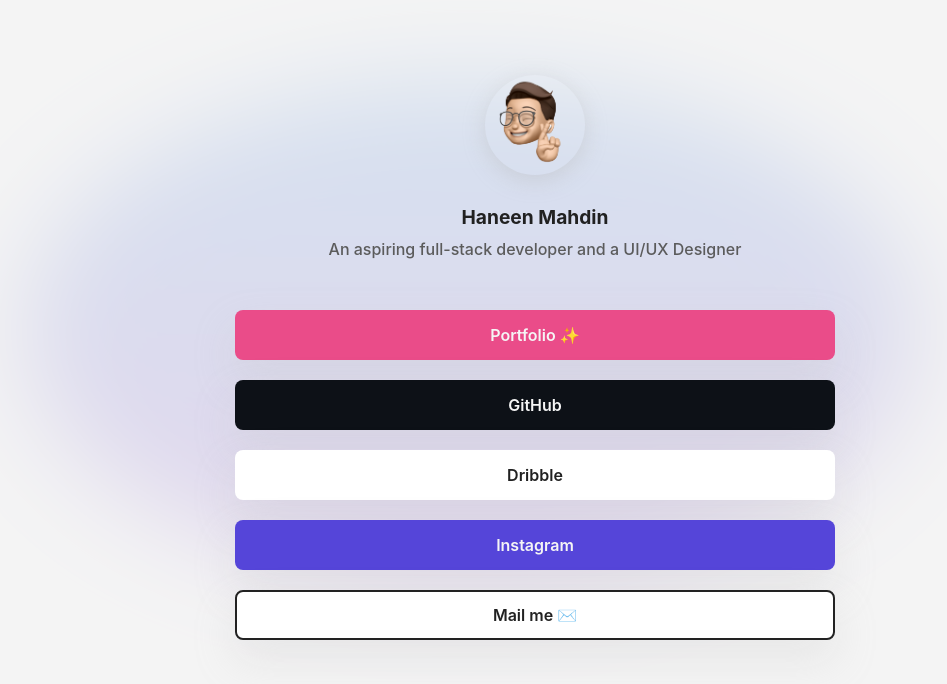
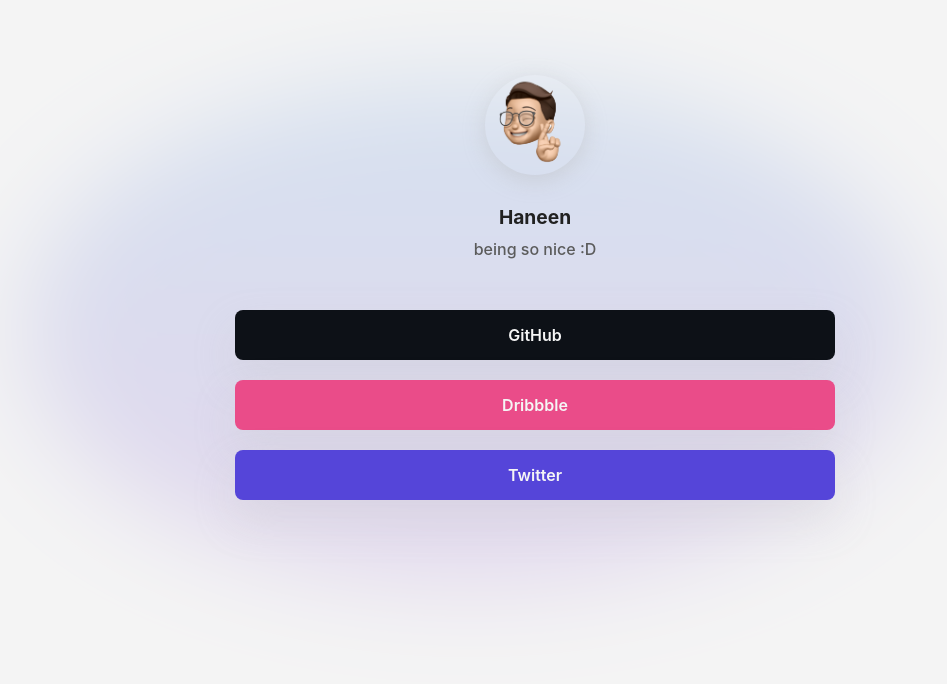
Before and after one commit to haneenmahd/linked, a React (Vite) app: page / in a window 1280 px wide. Shown: the top 684 px of the page, without its empty margins (105-1052 px from the left). Built offline with nearby package versions, Linux system fonts and the light colour scheme.

Commit message:
config: add script to configure avatar data

```diff
--- a/package.json
+++ b/package.json
@@ -6,9 +6,11 @@
     "dev": "vite",
     "build": "tsc && vite build",
     "preview": "vite preview",
-    "installer": "typeinstall"
+    "installer": "typeinstall",
+    "configure": "sh configure.sh"
   },
   "dependencies": {
+    "inquirer": "^8.2.0",
     "react": "^17.0.2",
     "react-dom": "^17.0.2",
     "styled-components": "^5.3.3"
--- a/src/components/Links/Links.styles.ts
+++ b/src/components/Links/Links.styles.ts
@@ -39,7 +39,7 @@
       case LinkTheme.GITHUB_THEME:
         return LinkGithubTheme;
 
-      case LinkTheme.DRIBBLE_THEME:
+      case LinkTheme.DRIBBBLE_THEME:
         return LinkDribbleTheme;
 
       case LinkTheme.INSTAGRAM_THEME:
--- a/src/data/config.json
+++ b/src/data/config.json
@@ -1,7 +1,7 @@
 {
   "avatarOptions": {
-        "title": "Haneen Mahdin",
-        "description": "An aspiring full-stack developer and a UI/UX Designer"
+    "title": "Haneen",
+    "description": "being so nice :D"
   },
   "stylingOptions": {
     "shadowType": 3,
@@ -9,28 +9,19 @@
   },
   "links": [
     {
-            "linkUrl": "https://haneenmahd.github.io",
-            "placeholder": "Portfolio ✨"
-          },
-          {
       "linkUrl": "https://github.com/haneenmahd",
       "placeholder": "GitHub",
       "colorSet": 0
     },
     {
       "linkUrl": "https://dribbble.com/haneenmahdin",
-            "placeholder": "Dribble",
+      "placeholder": "Dribbble",
       "colorSet": 1
     },
     {
-            "linkUrl": "https://instagram.com/haneenmahdin",
-            "placeholder": "Instagram",
+      "linkUrl": "https://twitter.com/HaneenMahdin",
+      "placeholder": "Twitter",
       "colorSet": 3
-          },
-          {
-            "linkUrl": "mailto:admin@example.com",
-            "placeholder": "Mail me ✉️",
-            "colorSet": 2
     }
   ]
 }
```
Also changed, not shown: 3 other files (tests, documents, lock files or other folders). Lines whose indentation alone changed are shown as unchanged.
